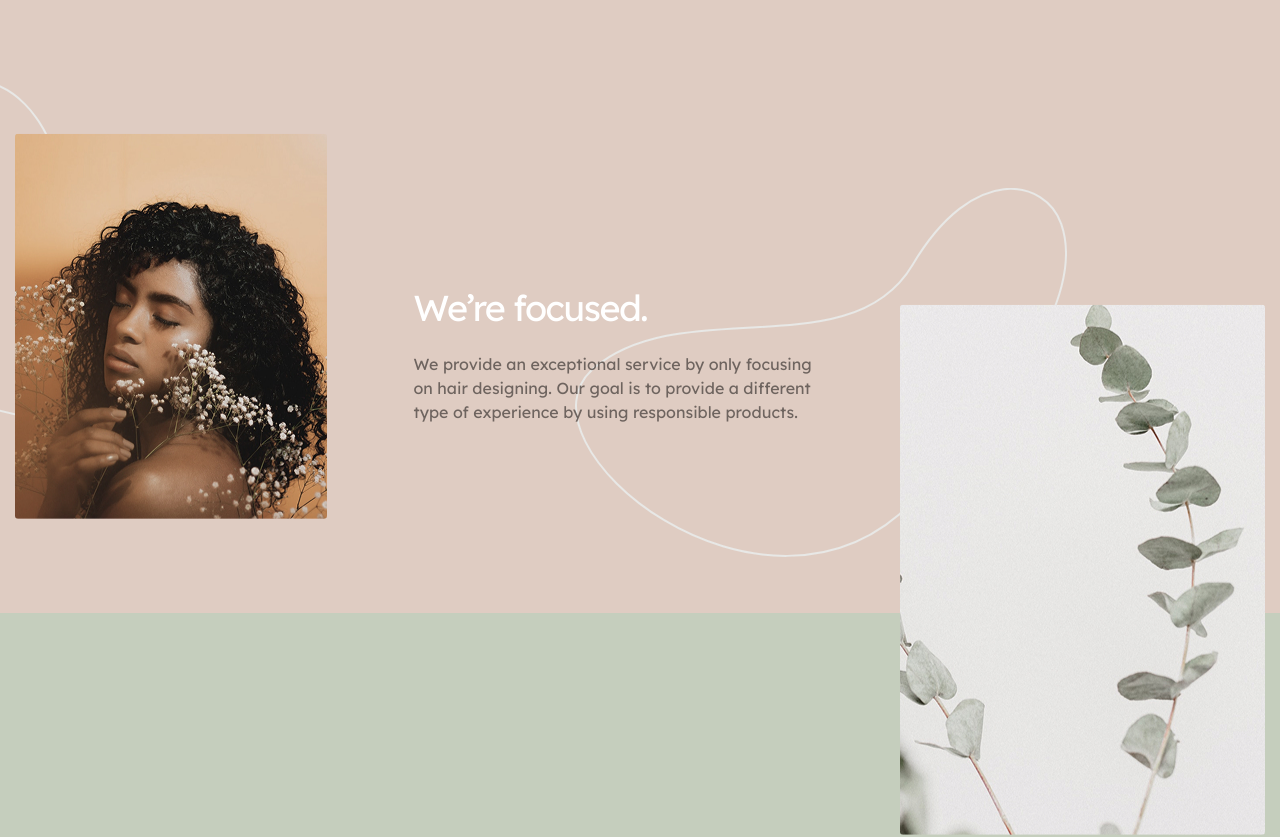
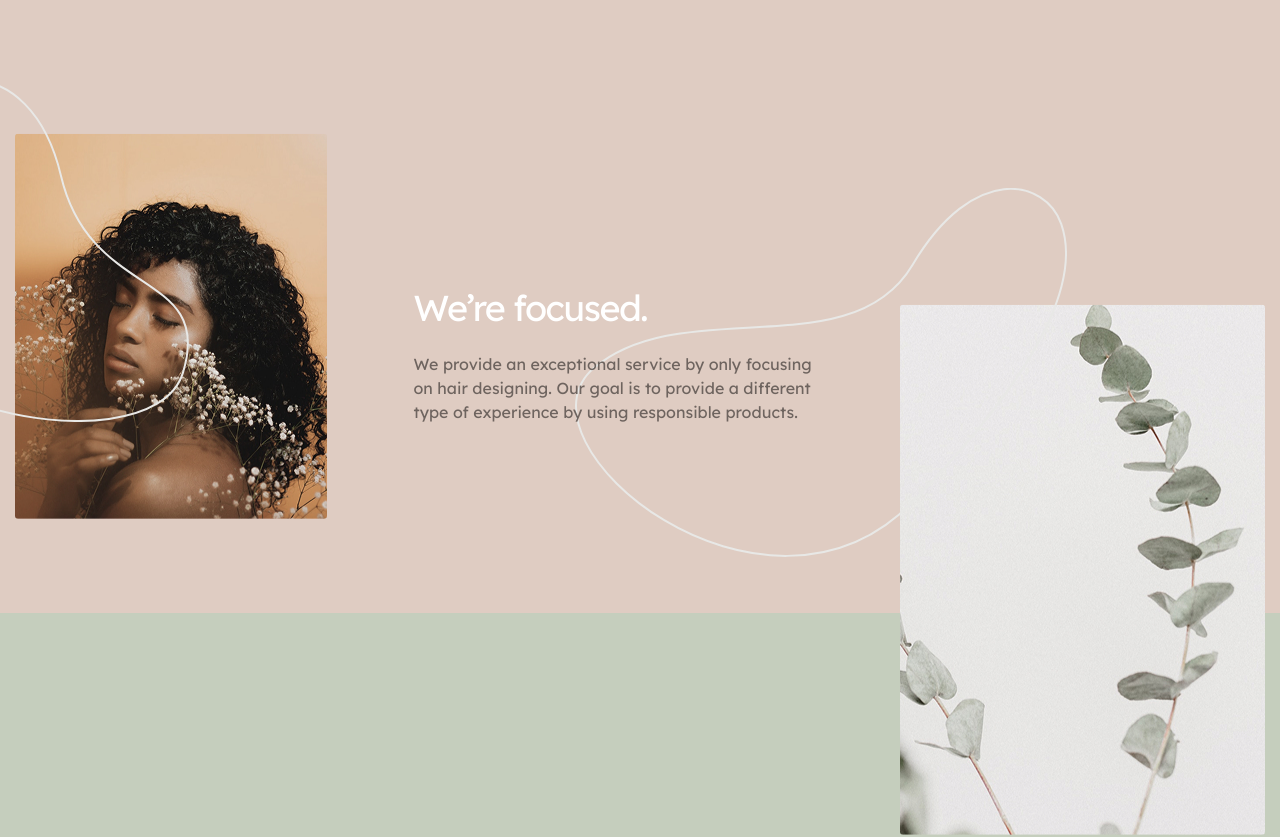
Before and after one commit to Khmelev7koiOleh/debonaire, a Nuxt app: page / in a window 1280 px wide. Shown: the part 900-1737 px from the top of the page. Built offline with nearby package versions, Linux system fonts and the light colour scheme; a web font is replaced by a local one.

Commit message:
fix section 2 parallax

```diff
--- a/app/pages/index.vue
+++ b/app/pages/index.vue
@@ -166,12 +166,9 @@ onUnmounted(() => {
       <div class="focused__container">
         <div class="focused__content">
           <div class="focused__picture focused__picture--first">
-            <img
-              ref="focused__img1"
-              class="focused__img"
-              src="/focused/image-1.jpg"
-              alt=""
-            />
+            <div ref="focused__img1">
+              <img class="focused__img" src="/focused/image-1.jpg" alt="" />
+            </div>
             <div class="focused__deco focused__deco--first">
               <img src="/focused/deco-1.svg" alt="" />
             </div>
@@ -186,12 +183,13 @@ onUnmounted(() => {
             </p>
           </div>
           <div class="focused__picture focused__picture--second">
-            <img
-              ref="focused__img2"
-              class="focused__img focused__img--second"
-              src="/focused/image-2.jpg"
-              alt=""
-            />
+            <div ref="focused__img2">
+              <img
+                class="focused__img focused__img--second"
+                src="/focused/image-2.jpg"
+                alt=""
+              />
+            </div>
             <div class="focused__deco focused__deco--second">
               <img src="/focused/deco-2.svg" alt="" />
             </div>
```
